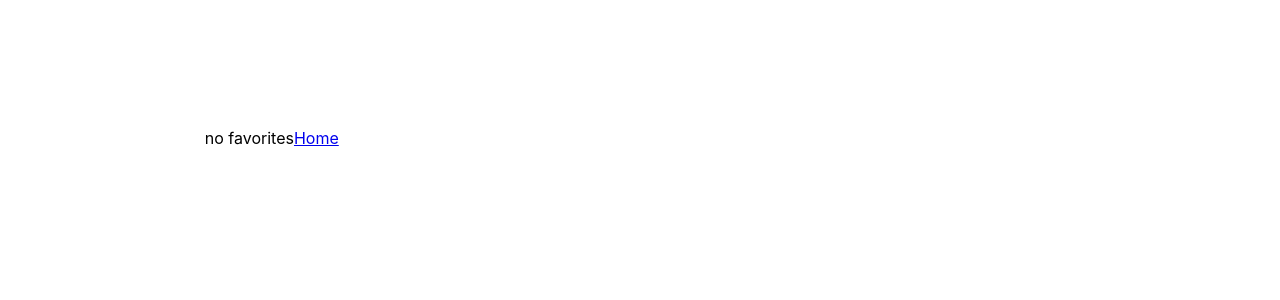
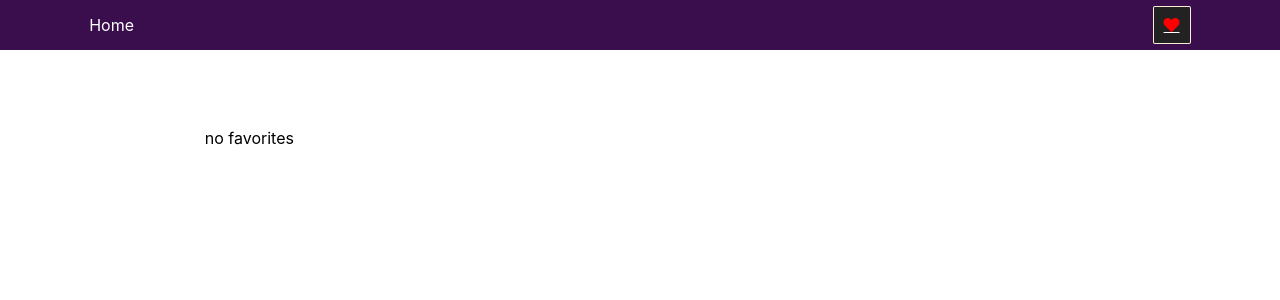
Before and after one commit to pazuzu111/r2, a React (Create React App) app: page /favorites in a window 1280 px wide. Shown: the top 300 px of the page. Built offline with nearby package versions, Linux system fonts and the light colour scheme.

Commit message:
more styling

```diff
--- a/src/App.css
+++ b/src/App.css
@@ -92,7 +92,7 @@ li {
     -webkit-transition: .5s;
     transition: .5s;
     border-radius: 1%;
-    width: 90%;
+    width: 95%;
     margin: 7% auto;
     border: .2px solid grey;
 }
--- a/src/App.js
+++ b/src/App.js
@@ -32,7 +32,6 @@ class App extends Component {
     return(
      <div className="container">
         <Navbar />
-
         <Photos photos={this.props.photos} loading={this.props.loading} />
       </div>
     );
--- a/src/components/Favorites.js
+++ b/src/components/Favorites.js
@@ -1,19 +1,23 @@
 import React from 'react';
 import LikeButton from './LikeButton'
 import Photo  from './Photo'
+import Navbar  from './Navbar'
 import { Link } from 'react-router-dom';
 
 const Favorites = props => {
     let f = JSON.parse(localStorage.getItem('favorites'))
 
     return (
+        <div>
+            <Navbar />
             <div className="container">
+
                 <div className="photos">
                     {
                         f?
                         f.map(photo => {
                             return (
-                            <div>
+                                <div className="photo">
                                     <Photo photo={photo} />
                                     <LikeButton info={photo} id={photo.id} title={photo.title} />
                                 </div>
@@ -22,10 +26,7 @@ const Favorites = props => {
                         :
                         <p>no favorites</p>
                     }
-
-                <Link to="/">
-                    Home
-                </Link>
+                </div>
             </div>
         </div>
 
--- a/src/components/Photo.js
+++ b/src/components/Photo.js
@@ -3,11 +3,11 @@ import { Link } from 'react-router-dom';
 
 export const Photo = props =>  {
     return (
-        <Link to={{ pathname: `/${props.photo.id}`, state: { data: props.photo }}} >
+        <div>
           <img src={props.photo.thumbnailUrl} className="photoInfo" alt="photo"/>
           <h3 className="photoInfo">Title: {props.photo.title}</h3>
           <h4 className="photoInfo">Album ID: {props.photo.albumId}</h4>
-        </Link>
+        </div>
     )
 }
 
--- a/src/components/Photos.js
+++ b/src/components/Photos.js
@@ -1,6 +1,7 @@
 import React from 'react';
 import Photo  from './Photo'
 import LikeButton from './LikeButton';
+import { Link } from 'react-router-dom';
 
 const Photos = props =>  {
     return(
@@ -11,10 +12,15 @@ const Photos = props =>  {
                     props.photos.map(photo => {
                     return (
                         <div className="photo" key={photo.id}>
-                            <Photo photo={photo} />
-                            <div>
-                                <LikeButton info={photo} id={photo.id} title={photo.title} />
-                            </div>
+                            <Link to={{ pathname: `/${props.id}`, state: { data: photo }}} >
+
+                                <Photo photo={photo} />
+                                </Link>
+
+                                <div>
+                                    <LikeButton info={photo} id={photo.id} title={photo.title} />
+                                </div>
+                            <hr/>
                         </div>
                     )
                     })
--- a/src/components/SinglePhoto.js
+++ b/src/components/SinglePhoto.js
@@ -2,10 +2,9 @@ import React from 'react';
 
 const SinglePhoto = props => {
     return(
-        <div>
+        <div className="photo">
             id: {props.location.state.data.id}
             title: {props.location.state.data.title}
-
         </div>
     )
 }
--- a/src/index.js
+++ b/src/index.js
@@ -4,6 +4,7 @@ import { BrowserRouter as Router, Route, Switch} from 'react-router-dom';
 import App from './App';
 import SinglePhoto from './components/SinglePhoto';
 import Favorites from './components/Favorites';
+import Navbar from './components/Navbar';
 import * as serviceWorker from './serviceWorker';
 import './index.css';
 
```
Lines whose indentation alone changed are shown as unchanged.
